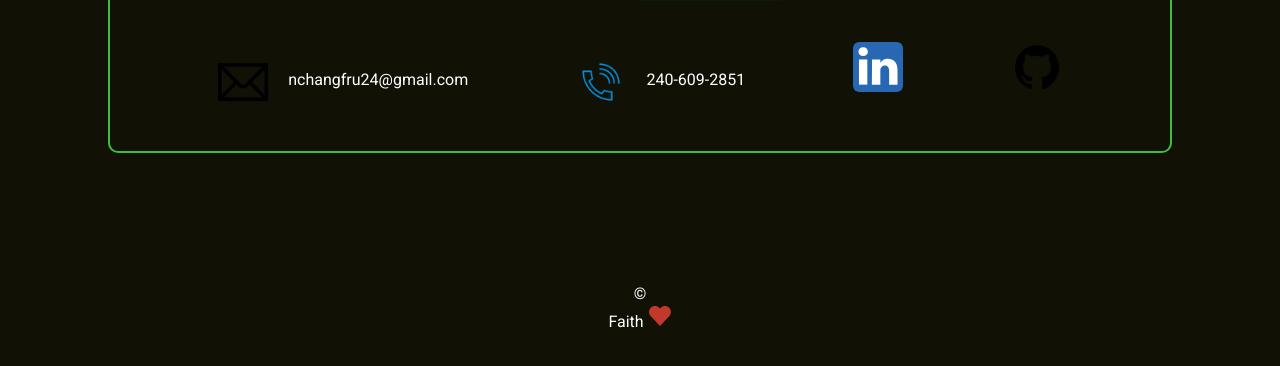
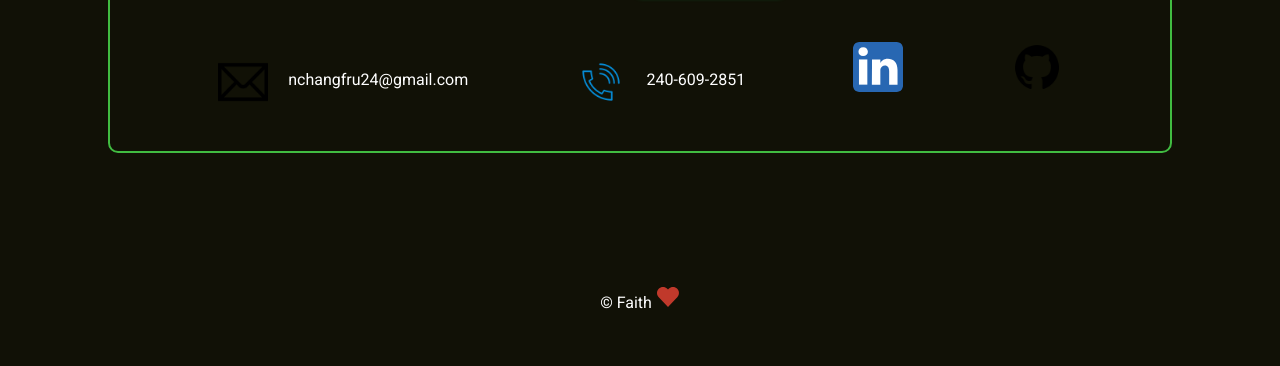
Before and after one commit to Faith-Nchang/My_Portfolio, a website: page index.html in a window 1280 px wide. Shown: the part 6763-7129 px from the top of the page. Drawn offline with Linux system fonts and the light colour scheme.

Commit message:
Update styles.css

```diff
--- a/styles.css
+++ b/styles.css
@@ -112,6 +112,10 @@ nav a.active {
     color: yellow;
     font-size: 24px;
 }
+.year, .credit{
+    display: inline;
+}
+
 
 .navbar-content {
     display: flex;
```
